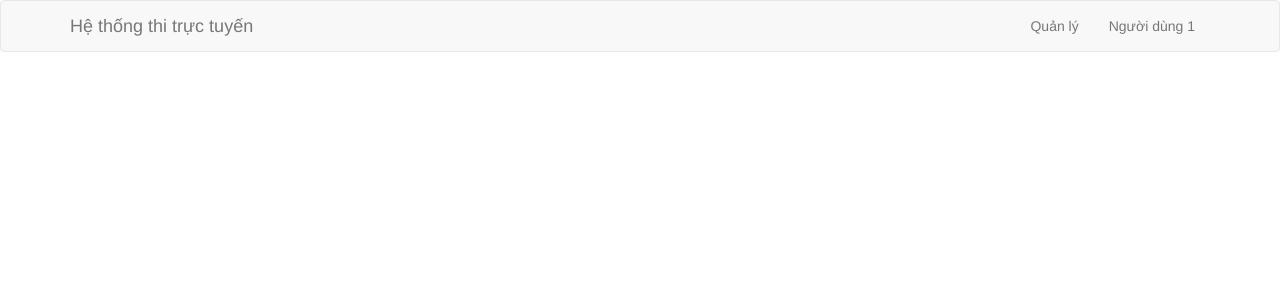
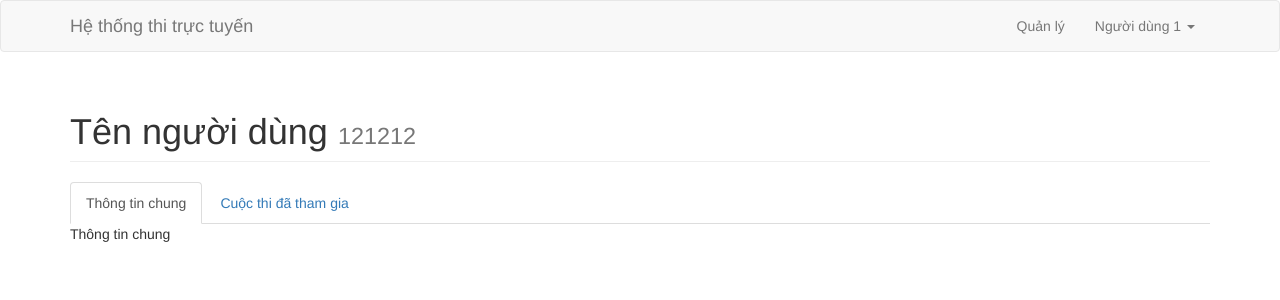
Before and after one commit to khanha2/hcmus-omc, a Django app: page /user/ in a window 1280 px wide. Shown: the top 300 px of the page. Run offline with Django 3.2, Linux system fonts and the light colour scheme; some libraries are stand-ins or nearby versions.

```diff
--- a/omc/webapp/templates/contests/admin.html
+++ b/omc/webapp/templates/contest/admin.html
@@ -1,4 +1,4 @@
-{% extends 'contests/layout.html' %}
+{% extends 'contest/layout.html' %}
 
 {% load staticfiles %}
 
@@ -16,8 +16,8 @@
             <li><a data-toggle="tab" href="#tab-contestants">Danh sách tham gia</a></li>
         </ul>
         <div class="tab-content">
-            {% include 'contests/admin_tab_settings.html' %}
-            {% include 'contests/admin_tab_contestants.html' %}
+            {% include 'contest/admin_tab_settings.html' %}
+            {% include 'contest/admin_tab_contestants.html' %}
         </div>
     </div>
 </div>
--- a/omc/webapp/templates/contests/admin_tab_settings.html
+++ b/omc/webapp/templates/contest/admin_tab_settings.html
@@ -9,9 +9,9 @@
         </div>
         <div class="col-lg-10 col-md-9 col-sm-8">
             <div class="tab-content">
-                {% include 'contests/settings_overview.html' %}
-                {% include 'contests/settings_mc_test.html' %}
-                {% include 'contests/settings_writing_test.html' %}
+                {% include 'contest/admin_tab_settings_overview.html' %}
+                {% include 'contest/admin_tab_settings_mc_test.html' %}
+                {% include 'contest/admin_tab_settings_writing_test.html' %}
             </div>
         </div>
     </div>
--- a/omc/webapp/templates/contests/mc_test.html
+++ b/omc/webapp/templates/contest/mc_test.html
@@ -1,4 +1,4 @@
-{% extends 'contests/layout.html' %}
+{% extends 'contest/layout.html' %}
 
 {% load staticfiles %}
 
--- a/omc/webapp/templates/contests/overview.html
+++ b/omc/webapp/templates/contest/overview.html
@@ -1,4 +1,4 @@
-{% extends 'contests/layout.html' %}
+{% extends 'contest/layout.html' %}
 
 {% block child_content %}
 <div class="row">
--- a/omc/webapp/templates/contests/writing_test.html
+++ b/omc/webapp/templates/contest/writing_test.html
@@ -1,4 +1,4 @@
-{% extends 'contests/layout.html' %}
+{% extends 'contest/layout.html' %}
 
 {% load staticfiles %}
 
--- /dev/null
+++ b/omc/webapp/templates/contests_management.html
@@ -0,0 +1 @@
+{% extend 'layout.html' %}
--- a/omc/webapp/templates/snippets/header.html
+++ b/omc/webapp/templates/snippets/header.html
@@ -11,7 +11,15 @@
         <div class="collapse navbar-collapse" id="myNavbar">
             <ul class="nav navbar-nav navbar-right">
                 <li><a href="#">Quản lý</a></li>
-                <li><a href="#">Người dùng 1</a></li>
+                <li class="dropdown">
+                    <a class="dropdown-toggle" data-toggle="dropdown" href="#">Người dùng 1 <span class="caret"></span></a>
+                    <ul class="dropdown-menu">
+                        <li><a href="#">Thông tin tài khoản</a></li>
+                        <li><a href="#">Đổi mật khẩu</a></li>
+                        <li class="drow"></li>
+                        <li><a href="#">Đăng xuất</a></li>
+                    </ul>
+                </li>
             </ul>
         </div>
     </div>
--- /dev/null
+++ b/omc/webapp/templates/users/tab_contests.html
@@ -0,0 +1 @@
+<div class="tab-pane fade" id="tab-contests"></div>
--- /dev/null
+++ b/omc/webapp/templates/users/tab_overview.html
@@ -0,0 +1,3 @@
+<div class="tab-pane fade in active" id="tab-overview">
+	Thông tin chung
+</div>
--- a/omc/webapp/templates/users/user.html
+++ b/omc/webapp/templates/users/user.html
@@ -1 +1,21 @@
-{% extends 'layout.html' %}
+{% extends 'layout.html' %} {% block content %}
+<div class="row">
+    <div class="col-lg-12">
+        <h1 class="page-header">
+            Tên người dùng <small>121212</small>
+        </h1>
+    </div>
+</div>
+<div class="row">
+    <div class="col-lg-12">
+        <ul class="nav nav-tabs">
+            <li class="active"><a data-toggle="tab" href="#tab-overview">Thông tin chung</a></li>
+            <li><a data-toggle="tab" href="#tab-contests">Cuộc thi đã tham gia</a></li>
+        </ul>
+        <div class="tab-content">
+            {% include 'users/tab_overview.html' %}
+            {% include 'users/tab_contests.html' %}
+        </div>
+    </div>
+</div>
+{% endblock %}
--- a/omc/webapp/urls.py
+++ b/omc/webapp/urls.py
@@ -11,4 +11,5 @@ urlpatterns = [
     url(r'^contest/writing-test/$', views.contest_writing_test, name='contest_writing_test'),
     url(r'^contest/admin/$', views.contest_admin, name='contest_admin'),
     url(r'^user/$', views.user, name='user'),
+    url(r'^contests/$', views.contests_management, name='contests_management'),
 ]
--- a/omc/webapp/views.py
+++ b/omc/webapp/views.py
@@ -8,24 +8,28 @@ def index(request):
 
 
 def contest_overview(request):
-    return render(request, 'contests/overview.html', {})
+    return render(request, 'contest/overview.html', {})
 
 
 def contest_mc_test(request):
-    return render(request, 'contests/mc_test.html', {})
+    return render(request, 'contest/mc_test.html', {})
 
 
 def contest_writing_test(request):
-    return render(request, 'contests/writing_test.html', {})
+    return render(request, 'contest/writing_test.html', {})
 
 
 def contest_admin(request):
-    return render(request, 'contests/admin.html', {})
+    return render(request, 'contest/admin.html', {})
 
 
 def contest_settings(request):
-    return render(request, 'contests/settings.html', {})
+    return render(request, 'contest/settings.html', {})
+
+
+def contests_management(request):
+    return render(request, 'contests_management.html', {})
 
 
 def user(request):
-	return render(request, 'users/user.html', {})
+    return render(request, 'users/user.html', {})
```
Also changed, not shown: omc/webapp/templates/contest/admin_tab_contestants.html (renamed from omc/webapp/templates/contests/admin_tab_contestants.html), omc/webapp/templates/contest/admin_tab_settings_mc_test.html (renamed from omc/webapp/templates/contests/settings_mc_test.html), omc/webapp/templates/contest/admin_tab_settings_overview.html (renamed from omc/webapp/templates/contests/settings_overview.html), omc/webapp/templates/contest/admin_tab_settings_writing_test.html (renamed from omc/webapp/templates/contests/settings_writing_test.html), omc/webapp/templates/contest/layout.html (renamed from omc/webapp/templates/contests/layout.html), 1 other file.
